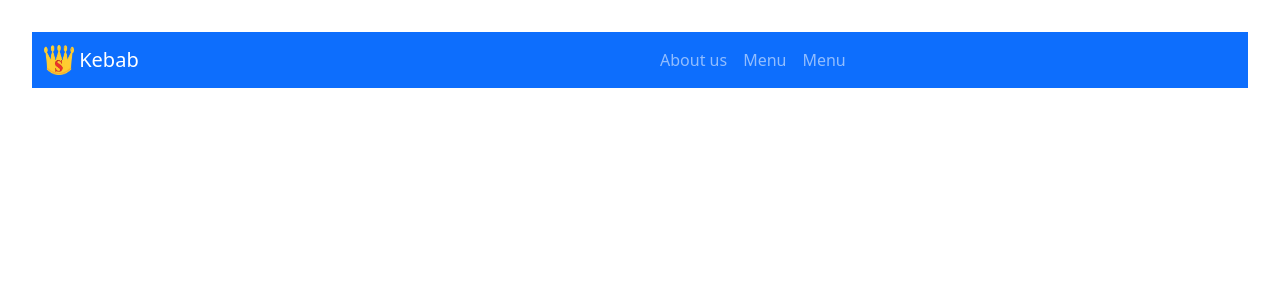
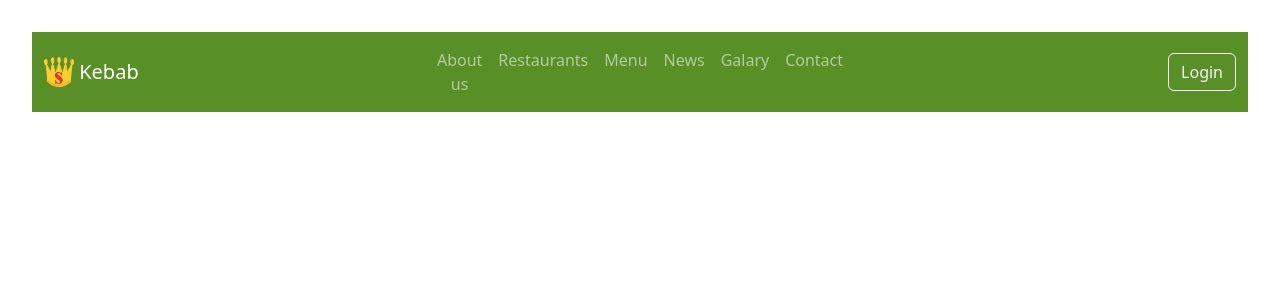
Before and after one commit to MarcinSzablak/MERN_app, a React (Vite) app in the folder client/: page / in a window 1280 px wide. Shown: the top 300 px of the page. Built offline with nearby package versions, Linux system fonts and the light colour scheme.

Commit message:
navbar update | mainImage component added

```diff
--- a/client/src/App.jsx
+++ b/client/src/App.jsx
@@ -3,6 +3,7 @@ import 'bootstrap/dist/css/bootstrap.min.css';
 import './components/NavBar'
 import TestUser from './components/TestUser';
 import NavBar from './components/NavBar'
+import MainImage from './components/mainPage/MainImage';
 
 function App() {
 
@@ -10,6 +11,7 @@ function App() {
   return (
     <>
       <NavBar></NavBar>
+      <MainImage></MainImage>
       {/* <TestUser></TestUser> */}
     </>
   )
--- a/client/src/components/NavBar.jsx
+++ b/client/src/components/NavBar.jsx
@@ -2,14 +2,16 @@ import './NavBar.css';
 import Nav from 'react-bootstrap/Nav';
 import Navbar from 'react-bootstrap/Navbar';
 import Container from 'react-bootstrap/Container';
+import Button from 'react-bootstrap/Button';
 
 function NavBar() {
 
   return (
     <Navbar
+      fluid
       variant='pills'
       activeKey="1"
-      bg="primary"
+      style={{background:"var(--green)"}}
       data-bs-theme="dark"
     >
         <Container>
@@ -23,12 +25,18 @@ function NavBar() {
           Kebab
           </Navbar.Brand>
         </Container>
-        <Container>
+        <Container style={{justifyContent:"center"}}>
           <Nav>
             <Nav.Link href="#AboutUs">About us</Nav.Link>
+            <Nav.Link href="#Restaurants">Restaurants</Nav.Link>
             <Nav.Link href="#Menu">Menu</Nav.Link>
-            <Nav.Link href="#News">Menu</Nav.Link>
+            <Nav.Link href="#News">News</Nav.Link>
+            <Nav.Link href="#Galary">Galary</Nav.Link>
+            <Nav.Link href="#Contact">Contact</Nav.Link>
           </Nav>
+        </Container>
+        <Container style={{justifyContent:"flex-end"}}>
+          <Button variant="outline-light" href='#login'>Login</Button>{' '}
         </Container>
     </Navbar>
   )
--- /dev/null
+++ b/client/src/components/mainPage/MainImage.jsx
@@ -0,0 +1,11 @@
+import React from "react";
+
+const MainImage = (props) => {
+    return (
+        <>
+
+        </>
+    );
+}
+
+export default MainImage;
```
Also changed, not shown: client/src/components/mainPage/MainImage.css (added).
